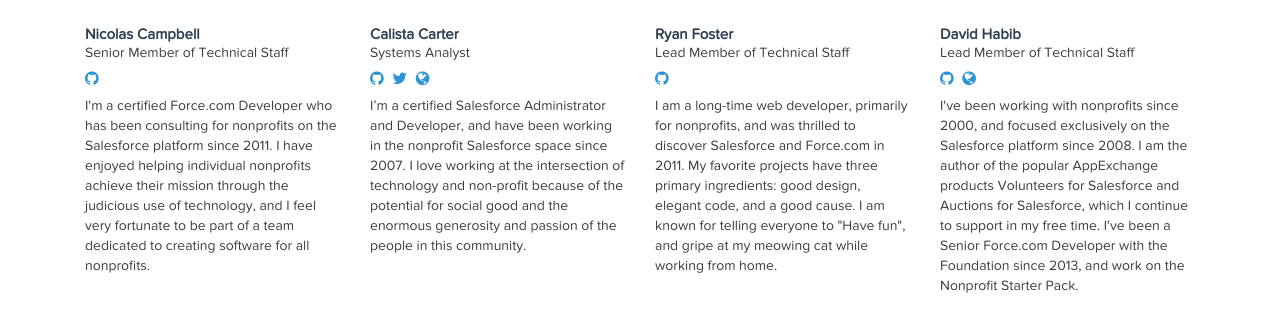
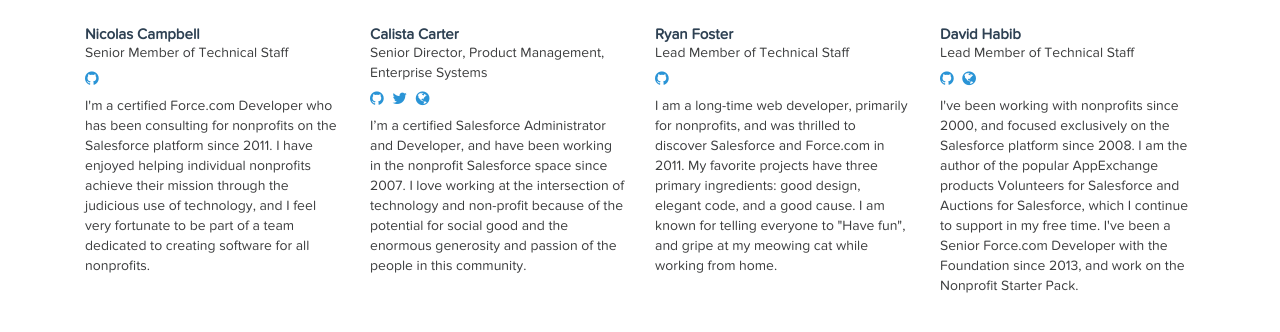
Before and after one commit to dvenor/salesforcefoundation.github.io, a Jekyll site: the page built from index.html, in a window 1280 px wide and 900 px high, scrolled down 4235 px, cut to the strip 216-579 px from the top of the window. Shown: the top 332 px of the strip. Built offline with Jekyll 4.4.1, drawn with Linux system fonts in a browser that asks for light colours; some web fonts are replaced; Markdown is read by kramdown in place of the engine named in the settings; the list of posts is cut into pages by our own code; comment, search, counter and statistics services are not loaded.

Commit message:
calista title

```diff
--- a/_data/members.yml
+++ b/_data/members.yml
@@ -34,7 +34,7 @@
 
 Calista Carter:
   github:         calistacarter
-  title:          "Systems Analyst"
+  title:          "Senior Director, Product Management, Enterprise Systems"
   avatar:         https://avatars1.githubusercontent.com/u/1326683
   url:            "http://calistacarter.com/"
   twitter:        "calistabcarter"
```
